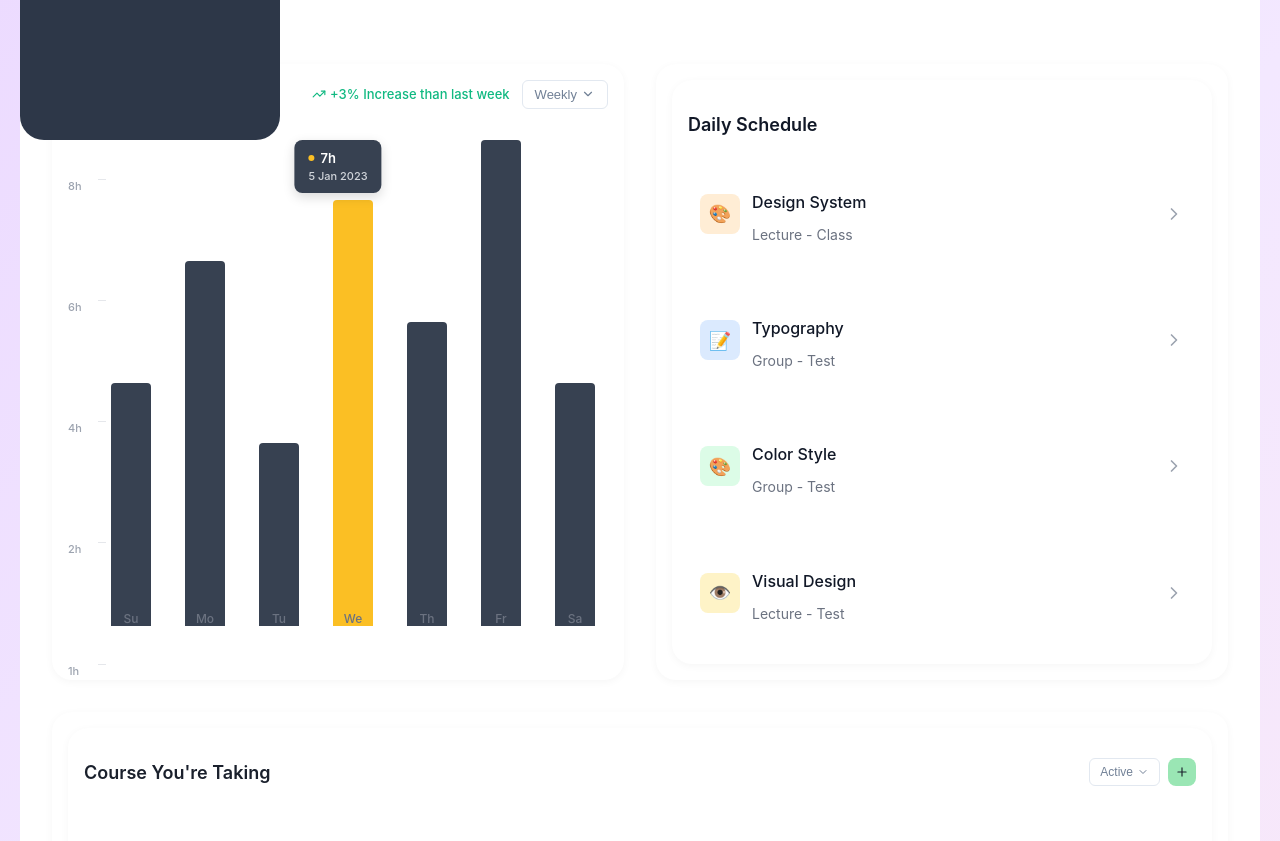
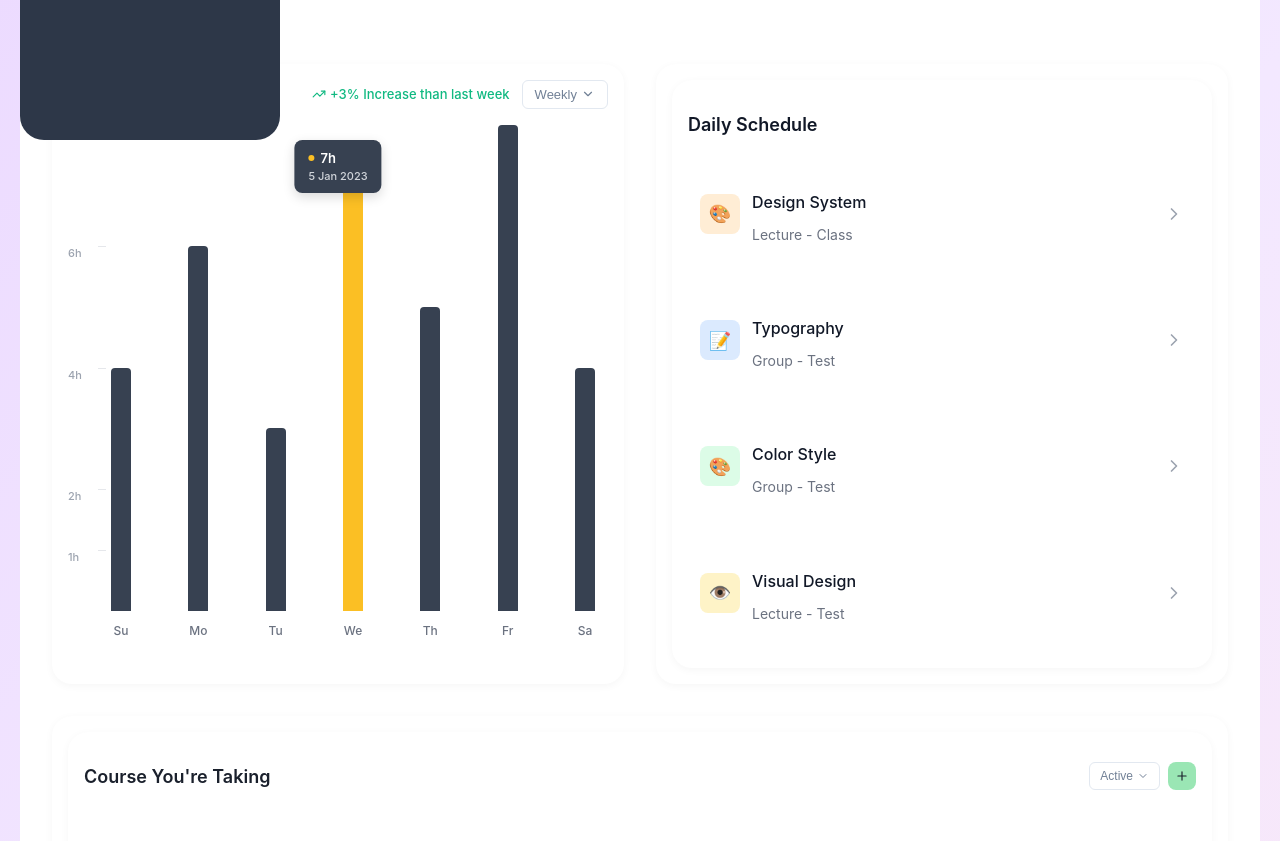
Before and after one commit to SanikaP06/educo-dashboard, a React (Create React App) app: page / in a window 1280 px wide. Shown: the part 640-1481 px from the top of the page. Built offline with nearby package versions, Linux system fonts and the light colour scheme.

Commit message:
Update HoursActivity.jsx

```diff
--- a/src/components/HoursActivity.jsx
+++ b/src/components/HoursActivity.jsx
@@ -7,11 +7,10 @@ const HoursActivity = () => {
   const [viewType, setViewType] = useState("Weekly")
   const [dropdownOpen, setDropdownOpen] = useState(false)
   const [hoveredBar, setHoveredBar] = useState(null)
-  const [selectedBar, setSelectedBar] = useState(3) // Wednesday is selected by default
+  const [selectedBar, setSelectedBar] = useState(3) // Default selection: Wednesday
   const [chartHeight, setChartHeight] = useState(200)
   const chartRef = useRef(null)
 
-  // Update chart height on mount and resize
   useEffect(() => {
     if (chartRef.current) {
       const updateHeight = () => {
@@ -43,20 +42,15 @@ const HoursActivity = () => {
   ]
 
   const currentData = viewType === "Weekly" ? weeklyData : monthlyData
-
-  // Dynamically calculate max value based on current view
   const maxHourValue = viewType === "Weekly" ? 8 : 40
 
-  // Generate Y-axis labels based on max value
-  const getYAxisLabels = () => {
-    return [
+  const getYAxisLabels = () => [
     { value: maxHourValue, label: `${maxHourValue}h` },
     { value: maxHourValue * 0.75, label: `${Math.round(maxHourValue * 0.75)}h` },
     { value: maxHourValue * 0.5, label: `${Math.round(maxHourValue * 0.5)}h` },
     { value: maxHourValue * 0.25, label: `${Math.round(maxHourValue * 0.25)}h` },
     { value: 1, label: "1h" },
   ]
-  }
 
   const yAxisLabels = getYAxisLabels()
 
@@ -67,38 +61,20 @@ const HoursActivity = () => {
   const handleViewChange = (view) => {
     setViewType(view)
     setDropdownOpen(false)
-    // Reset selected bar when switching views
-    setSelectedBar(viewType === "Weekly" ? 0 : 0)
+    setSelectedBar(0)
   }
 
   const handleBarClick = (index) => {
     setSelectedBar(index)
   }
 
-  // Find the active bar for the main tooltip
   const selectedBarData = selectedBar !== null ? currentData[selectedBar] : null
 
   return (
-    <div
-      style={{
-        height: "100%",
-        display: "flex",
-        flexDirection: "column",
-        padding: "0",
-        margin: "0",
-      }}
-    >
+    <div style={{ height: "100%", display: "flex", flexDirection: "column", padding: 0, margin: 0 }}>
       {/* Header */}
-      <div
-        style={{
-          display: "flex",
-          alignItems: "center",
-          justifyContent: "space-between",
-          marginBottom: "16px",
-          flexShrink: 0,
-        }}
-      >
-        <h3 style={{ fontSize: "1.125rem", fontWeight: "600", color: "#1a202c", margin: "0" }}>Hours Activity</h3>
+      <div style={{ display: "flex", alignItems: "center", justifyContent: "space-between", marginBottom: "16px" }}>
+        <h3 style={{ fontSize: "1.125rem", fontWeight: "600", color: "#1a202c", margin: 0 }}>Hours Activity</h3>
         <div style={{ display: "flex", alignItems: "center", gap: "12px" }}>
           <div style={{ display: "flex", alignItems: "center", gap: "4px", color: "#10b981" }}>
             <TrendingUp style={{ height: "14px", width: "14px" }} />
@@ -119,19 +95,17 @@ const HoursActivity = () => {
                 cursor: "pointer",
                 fontSize: "13px",
                 fontWeight: "500",
-                transition: "all 0.2s",
               }}
             >
               <span>{viewType}</span>
               <ChevronDown style={{ height: "14px", width: "14px" }} />
             </button>
-
             {dropdownOpen && (
               <div
                 style={{
                   position: "absolute",
                   top: "100%",
-                  right: "0",
+                  right: 0,
                   marginTop: "4px",
                   backgroundColor: "white",
                   border: "1px solid #e2e8f0",
@@ -141,167 +115,74 @@ const HoursActivity = () => {
                   minWidth: "100px",
                 }}
               >
-                <button
-                  onClick={() => handleViewChange("Weekly")}
-                  style={{
-                    width: "100%",
-                    padding: "8px 12px",
-                    textAlign: "left",
-                    border: "none",
-                    background: viewType === "Weekly" ? "#f7fafc" : "transparent",
-                    color: "#1a202c",
-                    fontSize: "13px",
-                    fontWeight: "500",
-                    cursor: "pointer",
-                  }}
-                >
-                  Weekly
-                </button>
-                <button
-                  onClick={() => handleViewChange("Monthly")}
-                  style={{
-                    width: "100%",
-                    padding: "8px 12px",
-                    textAlign: "left",
-                    border: "none",
-                    background: viewType === "Monthly" ? "#f7fafc" : "transparent",
-                    color: "#1a202c",
-                    fontSize: "13px",
-                    fontWeight: "500",
-                    cursor: "pointer",
-                  }}
-                >
-                  Monthly
-                </button>
+                <button onClick={() => handleViewChange("Weekly")} style={dropdownStyle(viewType === "Weekly")}>Weekly</button>
+                <button onClick={() => handleViewChange("Monthly")} style={dropdownStyle(viewType === "Monthly")}>Monthly</button>
               </div>
             )}
           </div>
         </div>
       </div>
 
-      {/* Chart Container */}
-      <div
-        ref={chartRef}
-        style={{
-          position: "relative",
-          flex: 1,
-          display: "flex",
-          flexDirection: "column",
-          minHeight: "200px",
-        }}
-      >
-        {/* Chart Area */}
-        <div
-          style={{
-            position: "relative",
-            flex: 1,
-            display: "flex",
-            height: "100%",
-          }}
-        >
-          {/* Y-axis with grid lines */}
-          <div
-            style={{
-              width: "30px",
-              display: "flex",
-              flexDirection: "column",
-              justifyContent: "space-between",
+      {/* Chart */}
+      <div ref={chartRef} style={{ position: "relative", flex: 1, display: "flex", flexDirection: "column", minHeight: "200px" }}>
+        <div style={{ position: "relative", flex: 1, display: "flex", height: "100%" }}>
+          {/* Y-axis */}
+          <div style={{ width: "30px", position: "relative", flexShrink: 0 }}>
+            {yAxisLabels.map((label, index) => {
+              const top = ((1 - label.value / maxHourValue) * (chartHeight - 40))
+              return (
+                <div key={index}>
+                  <div style={{
+                    position: "absolute",
+                    top: `${top}px`,
+                    left: 0,
                     fontSize: "11px",
                     color: "#9ca3af",
                     fontWeight: "500",
-              paddingTop: "10px",
-              paddingBottom: "30px",
-              flexShrink: 0,
-              position: "relative",
-              height: "100%",
-            }}
-          >
-            {/* Y-axis labels */}
-            {yAxisLabels.map((label, index) => (
-              <div key={index}>
-                <div
-                  style={{
+                    textAlign: "left",
+                    width: "100%"
+                  }}>{label.label}</div>
+                  <div style={{
                     position: "absolute",
-                    top: `${10 + (index * 22.5)}%`,
-                    left: "0",
-                    width: "100%",
-                    textAlign: "left"
-                  }}
-                >
-                  {label.label}
-                </div>
-                {/* Grid lines */}
-                <div
-                  style={{
-                    position: "absolute",
-                    top: `${10 + (index * 22.5)}%`,
+                    top: `${top}px`,
                     right: "-8px",
                     width: "8px",
                     height: "1px",
                     backgroundColor: "#e5e7eb",
-                  }}
-                ></div>
+                  }} />
                 </div>
-            ))}
+              )
+            })}
           </div>
 
-          {/* Chart Bars Container */}
-          <div
-            style={{
+          {/* Bars */}
+          <div style={{
             flex: 1,
             display: "flex",
             alignItems: "flex-end",
             justifyContent: "space-between",
-              paddingLeft: "8px",
-              paddingRight: "8px",
-              paddingBottom: "30px",
+            padding: "0 8px 30px 8px",
             position: "relative",
             height: "100%",
-            }}
-          >
+          }}>
             {currentData.map((item, index) => {
-              // Calculate the available height for bars (excluding bottom padding)
               const availableHeight = chartHeight - 40
-
-              // Calculate bar height as percentage of available space
-              // This maps the hour value (0-maxHourValue) to the available height
-              const barHeightPercentage = item.hours / maxHourValue
-              const barHeight = Math.max(barHeightPercentage * availableHeight, 10)
-
+              const barHeight = Math.max((item.hours / maxHourValue) * availableHeight, 10)
               const isActive = selectedBar === index
               const isHovered = hoveredBar === index
-
-              // Determine bar color - yellow for selected, dark gray for others
-              let barColor = isActive ? "#fbbf24" : "#374151"
-
-              // Change color on hover
-              if (isHovered && !isActive) {
-                barColor = "#6b7280"
-              }
+              let barColor = isActive ? "#fbbf24" : isHovered ? "#6b7280" : "#374151"
 
               return (
                 <div
                   key={index}
-                  style={{
-                    display: "flex",
-                    flexDirection: "column",
-                    alignItems: "center",
-                    cursor: "pointer",
-                    position: "relative",
-                    flex: 1,
-                    height: "100%",
-                    justifyContent: "flex-end",
-                    maxWidth: "50px",
-                  }}
+                  style={{ display: "flex", flexDirection: "column", alignItems: "center", cursor: "pointer", position: "relative", flex: 1, justifyContent: "flex-end", maxWidth: "30px" }}
                   onMouseEnter={() => setHoveredBar(index)}
                   onMouseLeave={() => setHoveredBar(null)}
                   onClick={() => handleBarClick(index)}
                 >
-                  {/* Bar */}
-                  <div
-                    style={{
+                  <div style={{
                     width: "100%",
-                      maxWidth: "40px",
+                    maxWidth: "20px",
                     height: `${barHeight}px`,
                     backgroundColor: barColor,
                     borderRadius: "4px 4px 0 0",
@@ -310,26 +191,14 @@ const HoursActivity = () => {
                     transformOrigin: "bottom",
                     boxShadow: isHovered ? "0 2px 8px rgba(0, 0, 0, 0.15)" : "none",
                     marginBottom: "8px",
-                    }}
-                  />
+                  }} />
 
-                  {/* Day label */}
-                  <span
-                    style={{
-                      fontSize: "12px",
-                      color: "#6b7280",
-                      fontWeight: "500",
-                      position: "absolute",
-                      bottom: "8px",
-                    }}
-                  >
+                  <span style={{ fontSize: "12px", color: "#6b7280", fontWeight: "500", marginTop: "4px" }}>
                     {item.day}
                   </span>
 
-                  {/* Individual bar tooltip */}
                   {isHovered && (
-                    <div
-                      style={{
+                    <div style={{
                       position: "absolute",
                       bottom: `${barHeight + 35}px`,
                       left: "50%",
@@ -341,30 +210,26 @@ const HoursActivity = () => {
                       fontSize: "12px",
                       fontWeight: "500",
                       boxShadow: "0 4px 12px rgba(0, 0, 0, 0.15)",
+                      zIndex: 10,
                       whiteSpace: "nowrap",
-                        zIndex: 10,
-                      }}
-                    >
+                    }}>
                       <div style={{ textAlign: "center" }}>
                         <div style={{ fontWeight: "600", marginBottom: "2px" }}>{item.fullDay}</div>
                         <div style={{ color: "#d1d5db", fontSize: "11px" }}>
                           {item.hours}h {viewType === "Weekly" ? "today" : "this week"}
                         </div>
                       </div>
-                      {/* Tooltip arrow */}
-                      <div
-                        style={{
+                      <div style={{
                         position: "absolute",
                         top: "100%",
                         left: "50%",
                         transform: "translateX(-50%)",
-                          width: "0",
-                          height: "0",
+                        width: 0,
+                        height: 0,
                         borderLeft: "6px solid transparent",
                         borderRight: "6px solid transparent",
                         borderTop: "6px solid #374151",
-                        }}
-                      />
+                      }} />
                     </div>
                   )}
                 </div>
@@ -373,7 +238,7 @@ const HoursActivity = () => {
           </div>
         </div>
 
-        {/* Main active bar tooltip */}
+        {/* Main tooltip for selected bar */}
         {selectedBarData && (
           <div
             style={{
@@ -403,4 +268,16 @@ const HoursActivity = () => {
   )
 }
 
+const dropdownStyle = (active) => ({
+  width: "100%",
+  padding: "8px 12px",
+  textAlign: "left",
+  border: "none",
+  background: active ? "#f7fafc" : "transparent",
+  color: "#1a202c",
+  fontSize: "13px",
+  fontWeight: "500",
+  cursor: "pointer",
+})
+
 export default HoursActivity
```
Lines whose indentation alone changed are shown as unchanged.
